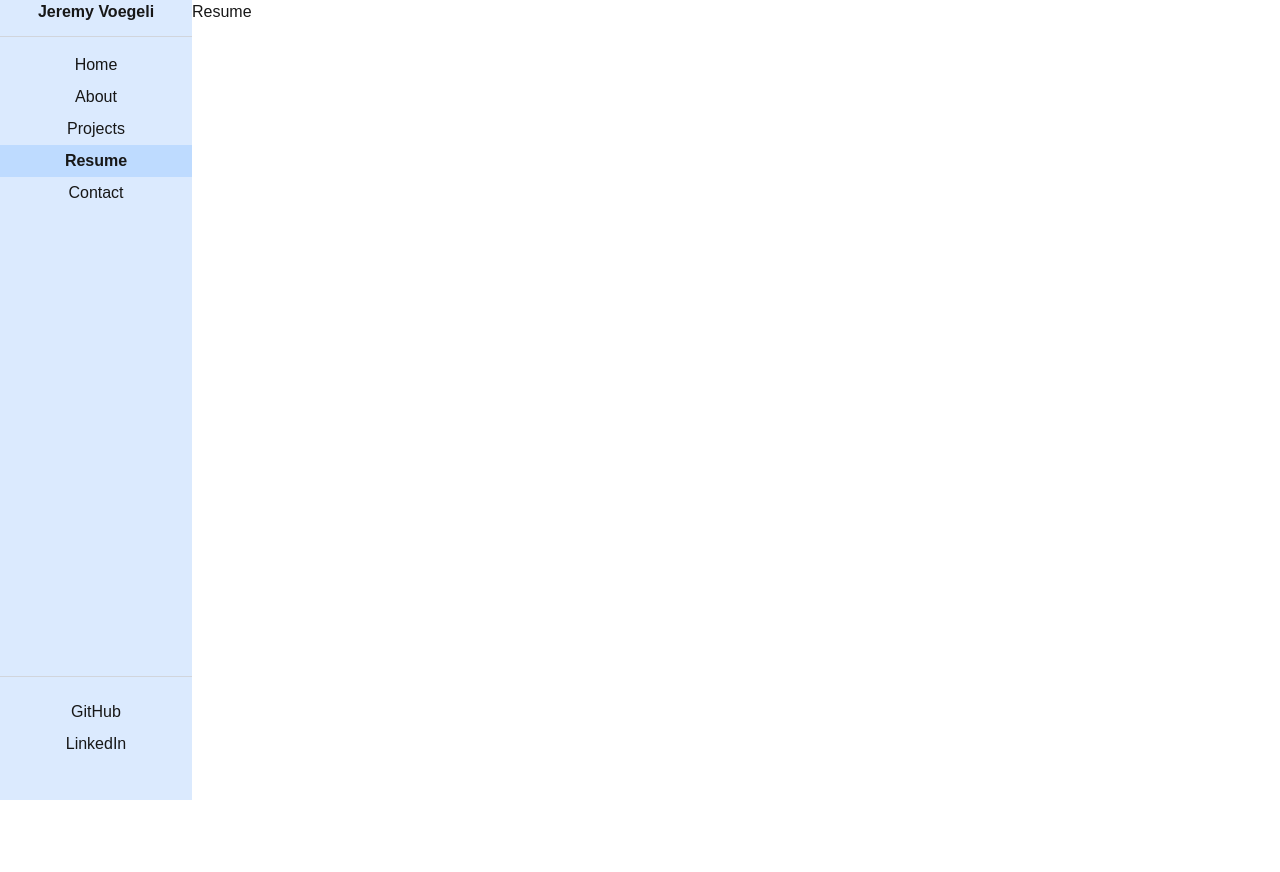
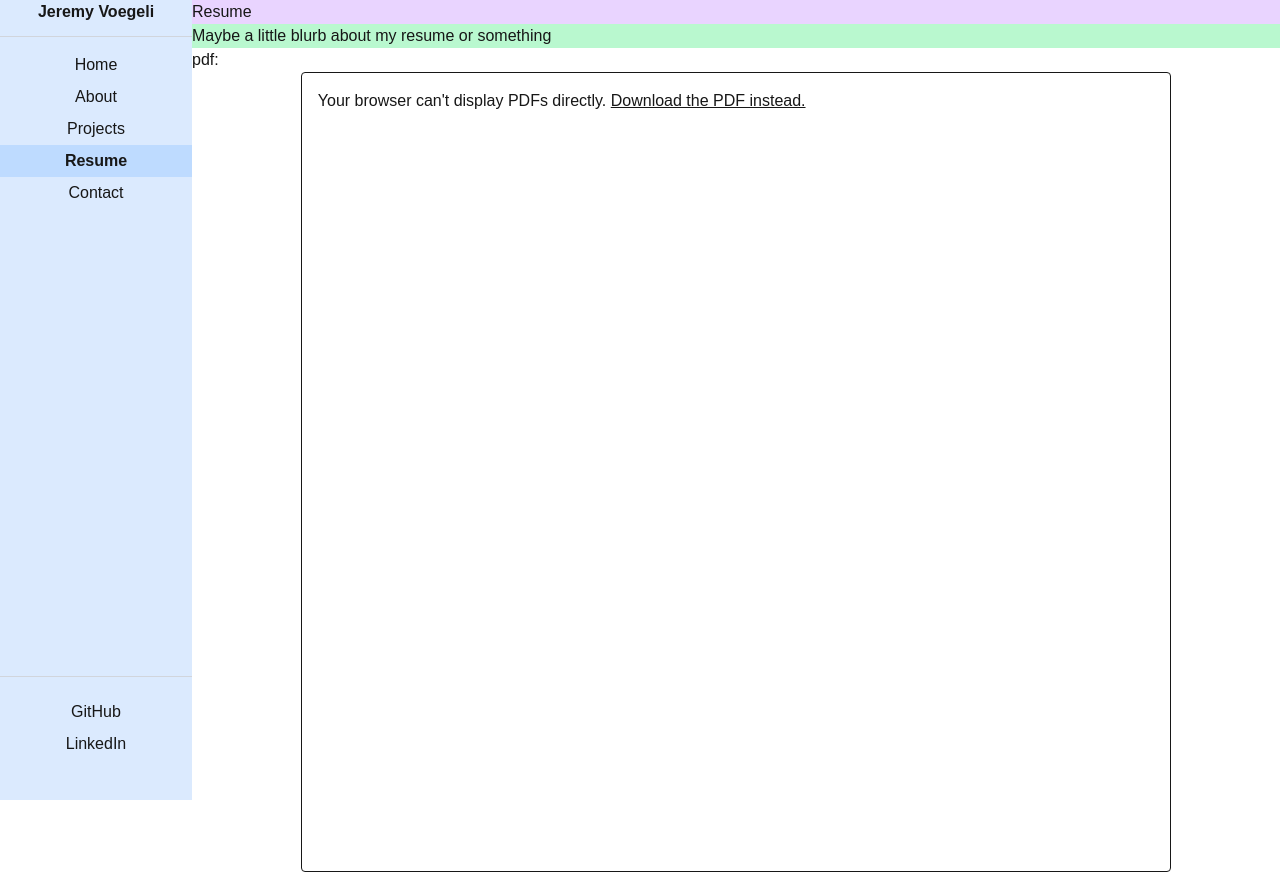
Before and after one commit to JeremyVoegeli/personal-website, a Next.js app: page /resume in a window 1280 px wide. Before the commit the page ends 800 px from the top, so only its background shows below. Built offline with nearby package versions, Linux system fonts and the light colour scheme.

Commit message:
created layout for resume page

```diff
--- a/src/app/resume/page.js
+++ b/src/app/resume/page.js
@@ -1,3 +1,21 @@
 export default function Resume(){
-    return <main>Resume</main>
+    return (
+        <div className="w-full">
+            <h1 className="bg-purple-200">Resume</h1>
+            <p className="bg-green-200">
+                Maybe a little blurb about my resume or something
+            </p>
+            pdf:
+            <div name="flex container" className="flex justify-center">
+                <object data="/JeremyVoegeliResume.pdf" type="application/pdf" className="w-4/5 h-[800px] border rounded">
+                    <p className="p-4">
+                    Your browser can't display PDFs directly.{' '}
+                    <a href="/JeremyVoegeliResume.pdf" download="Jeremy_Voegeli_Resume.pdf" className="underline">
+                        Download the PDF instead.
+                    </a>
+                    </p>
+                </object>
+            </div>
+        </div>
+    )
 }
```
Also changed, not shown: 1 other file (tests, documents, lock files or other folders).
